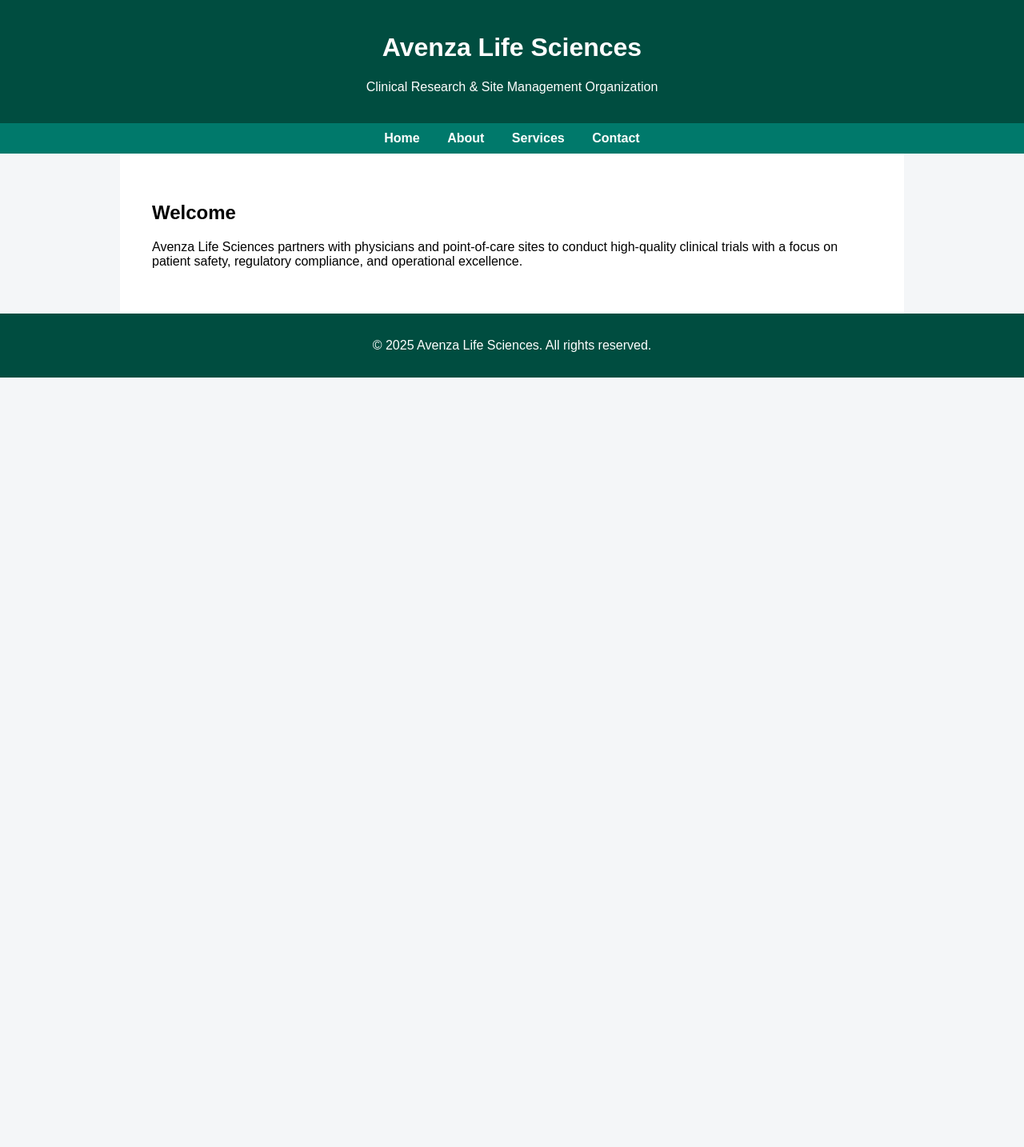
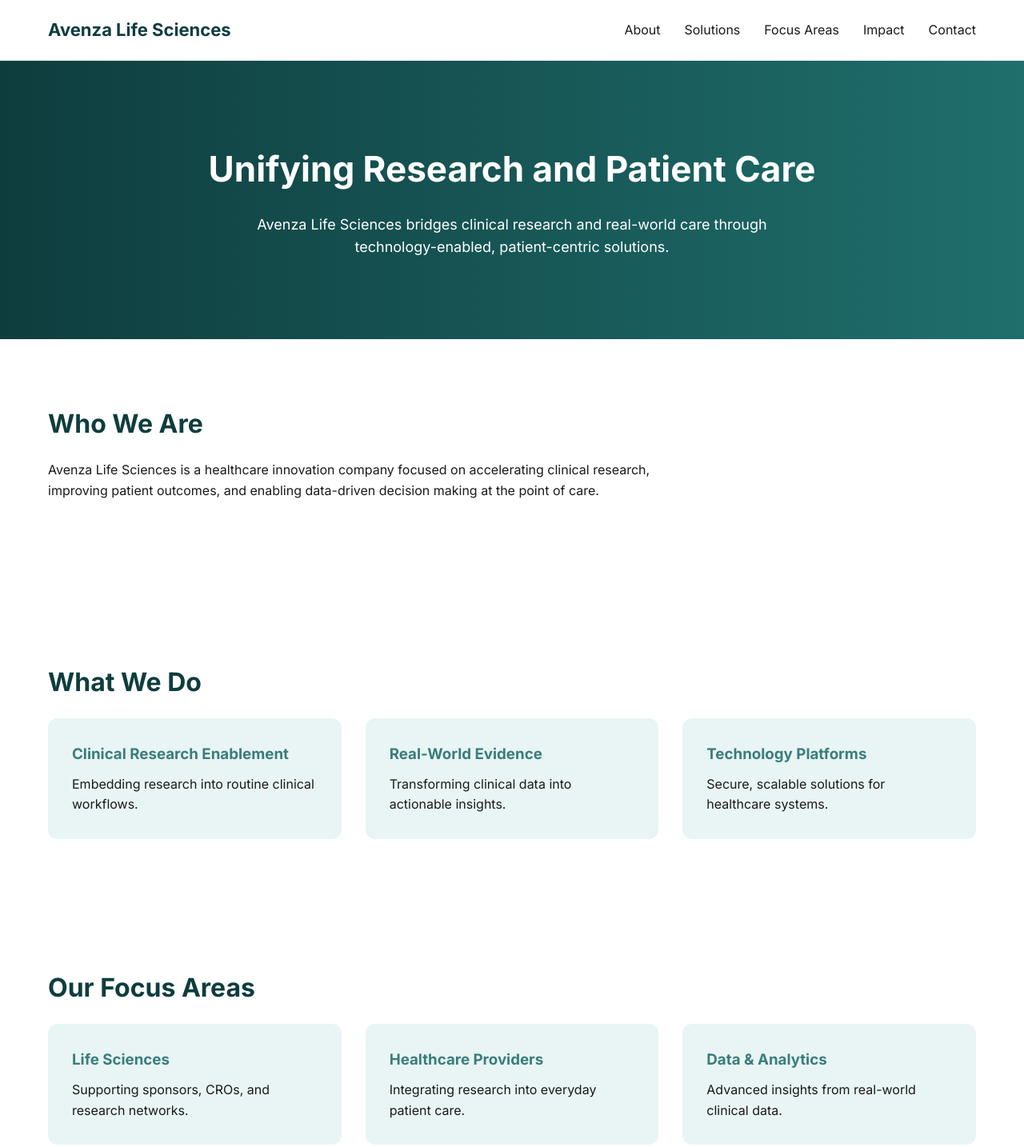
Before and after one commit to Avenzalifesciences/avenzalifesciences.github.io, a plain HTML site: page index.html in a window 1280 px wide. Shown: the top 1434 px of the page at 80% size. Before the commit the page ends 800 px from the top, so only its background shows below. Drawn offline with Linux system fonts and the light colour scheme.

Commit message:
Update index.html

```diff
--- a/index.html
+++ b/index.html
@@ -1,69 +1,260 @@
 <!DOCTYPE html>
 <html lang="en">
 <head>
-    <meta charset="UTF-8">
+  <meta charset="UTF-8" />
   <title>Avenza Life Sciences</title>
-    <meta name="viewport" content="width=device-width, initial-scale=1.0">
+  <meta name="viewport" content="width=device-width, initial-scale=1.0" />
+
+  <!-- Google Font -->
+  <link href="https://fonts.googleapis.com/css2?family=Inter:wght@300;400;600;700&display=swap" rel="stylesheet">
+
   <style>
+    :root {
+      --primary: #0f3d3e;
+      --secondary: #3a7d7c;
+      --accent: #e8f5f4;
+      --dark: #1a1a1a;
+      --light: #ffffff;
+    }
+
+    * {
+      margin: 0;
+      padding: 0;
+      box-sizing: border-box;
+      font-family: 'Inter', sans-serif;
+    }
+
     body {
-            font-family: Arial, sans-serif;
-            margin: 0;
-            background-color: #f4f6f8;
+      background: var(--light);
+      color: var(--dark);
+      line-height: 1.6;
     }
+
+    /* ---------- NAV ---------- */
     header {
-            background: #004d40;
+      background: var(--light);
+      border-bottom: 1px solid #eee;
+      position: sticky;
+      top: 0;
+      z-index: 1000;
+    }
+
+    nav {
+      max-width: 1200px;
+      margin: auto;
+      padding: 20px;
+      display: flex;
+      justify-content: space-between;
+      align-items: center;
+    }
+
+    nav h1 {
+      font-size: 22px;
+      color: var(--primary);
+    }
+
+    nav ul {
+      list-style: none;
+      display: flex;
+      gap: 30px;
+    }
+
+    nav ul li a {
+      text-decoration: none;
+      color: var(--dark);
+      font-weight: 500;
+    }
+
+    /* ---------- HERO ---------- */
+    .hero {
+      background: linear-gradient(to right, #0f3d3e, #1f6f6d);
       color: white;
-            padding: 20px;
+      padding: 100px 20px;
       text-align: center;
     }
-        nav {
-            background: #00796b;
-            padding: 10px;
+
+    .hero h2 {
+      font-size: 44px;
+      margin-bottom: 20px;
+    }
+
+    .hero p {
+      font-size: 18px;
+      max-width: 700px;
+      margin: auto;
+    }
+
+    /* ---------- SECTIONS ---------- */
+    section {
+      max-width: 1200px;
+      margin: auto;
+      padding: 80px 20px;
+    }
+
+    .section-title {
+      font-size: 32px;
+      margin-bottom: 20px;
+      color: var(--primary);
+    }
+
+    .section-text {
+      max-width: 800px;
+      margin-bottom: 40px;
+    }
+
+    /* ---------- GRID ---------- */
+    .grid {
+      display: grid;
+      grid-template-columns: repeat(auto-fit, minmax(250px, 1fr));
+      gap: 30px;
+    }
+
+    .card {
+      background: var(--accent);
+      padding: 30px;
+      border-radius: 12px;
+    }
+
+    .card h3 {
+      margin-bottom: 10px;
+      color: var(--secondary);
+    }
+
+    /* ---------- IMPACT ---------- */
+    .impact {
+      background: #f8fafa;
       text-align: center;
     }
-        nav a {
+
+    .stats {
+      display: flex;
+      justify-content: center;
+      flex-wrap: wrap;
+      gap: 50px;
+      margin-top: 40px;
+    }
+
+    .stat h3 {
+      font-size: 36px;
+      color: var(--primary);
+    }
+
+    /* ---------- FOOTER ---------- */
+    footer {
+      background: var(--primary);
       color: white;
-            margin: 0 15px;
-            text-decoration: none;
-            font-weight: bold;
+      padding: 40px 20px;
+      text-align: center;
     }
-        section {
-            padding: 40px;
-            max-width: 900px;
-            margin: auto;
-            background: white;
-        }
-        footer {
-            background: #004d40;
-            color: white;
-            text-align: center;
-            padding: 15px;
+
+    footer p {
+      opacity: 0.8;
     }
   </style>
 </head>
+
 <body>
 
+  <!-- NAV -->
   <header>
+    <nav>
       <h1>Avenza Life Sciences</h1>
-    <p>Clinical Research & Site Management Organization</p>
+      <ul>
+        <li><a href="#about">About</a></li>
+        <li><a href="#solutions">Solutions</a></li>
+        <li><a href="#focus">Focus Areas</a></li>
+        <li><a href="#impact">Impact</a></li>
+        <li><a href="#contact">Contact</a></li>
+      </ul>
+    </nav>
   </header>
 
-<nav>
-    <a href="#">Home</a>
-    <a href="about.html">About</a>
-    <a href="#">Services</a>
-    <a href="#">Contact</a>
-</nav>
+  <!-- HERO -->
+  <div class="hero">
+    <h2>Unifying Research and Patient Care</h2>
+    <p>
+      Avenza Life Sciences bridges clinical research and real-world care
+      through technology-enabled, patient-centric solutions.
+    </p>
+  </div>
 
-<section>
-    <h2>Welcome</h2>
-    <p>
-        Avenza Life Sciences partners with physicians and point-of-care sites
-        to conduct high-quality clinical trials with a focus on patient safety,
-        regulatory compliance, and operational excellence.
+  <!-- ABOUT -->
+  <section id="about">
+    <h2 class="section-title">Who We Are</h2>
+    <p class="section-text">
+      Avenza Life Sciences is a healthcare innovation company focused on
+      accelerating clinical research, improving patient outcomes, and
+      enabling data-driven decision making at the point of care.
     </p>
   </section>
 
+  <!-- SOLUTIONS -->
+  <section id="solutions">
+    <h2 class="section-title">What We Do</h2>
+    <div class="grid">
+      <div class="card">
+        <h3>Clinical Research Enablement</h3>
+        <p>Embedding research into routine clinical workflows.</p>
+      </div>
+      <div class="card">
+        <h3>Real-World Evidence</h3>
+        <p>Transforming clinical data into actionable insights.</p>
+      </div>
+      <div class="card">
+        <h3>Technology Platforms</h3>
+        <p>Secure, scalable solutions for healthcare systems.</p>
+      </div>
+    </div>
+  </section>
+
+  <!-- FOCUS AREAS -->
+  <section id="focus">
+    <h2 class="section-title">Our Focus Areas</h2>
+    <div class="grid">
+      <div class="card">
+        <h3>Life Sciences</h3>
+        <p>Supporting sponsors, CROs, and research networks.</p>
+      </div>
+      <div class="card">
+        <h3>Healthcare Providers</h3>
+        <p>Integrating research into everyday patient care.</p>
+      </div>
+      <div class="card">
+        <h3>Data & Analytics</h3>
+        <p>Advanced insights from real-world clinical data.</p>
+      </div>
+    </div>
+  </section>
+
+  <!-- IMPACT -->
+  <section id="impact" class="impact">
+    <h2 class="section-title">Our Impact</h2>
+    <div class="stats">
+      <div class="stat">
+        <h3>100+</h3>
+        <p>Clinical Studies Supported</p>
+      </div>
+      <div class="stat">
+        <h3>50K+</h3>
+        <p>Patients Impacted</p>
+      </div>
+      <div class="stat">
+        <h3>30+</h3>
+        <p>Healthcare Partners</p>
+      </div>
+    </div>
+  </section>
+
+  <!-- CONTACT -->
+  <section id="contact">
+    <h2 class="section-title">Get in Touch</h2>
+    <p class="section-text">
+      Interested in partnering with Avenza Life Sciences?
+      Reach out to learn how we can work together.
+    </p>
+  </section>
+
+  <!-- FOOTER -->
   <footer>
     <p>© 2025 Avenza Life Sciences. All rights reserved.</p>
   </footer>
```
Lines whose indentation alone changed are shown as unchanged.
